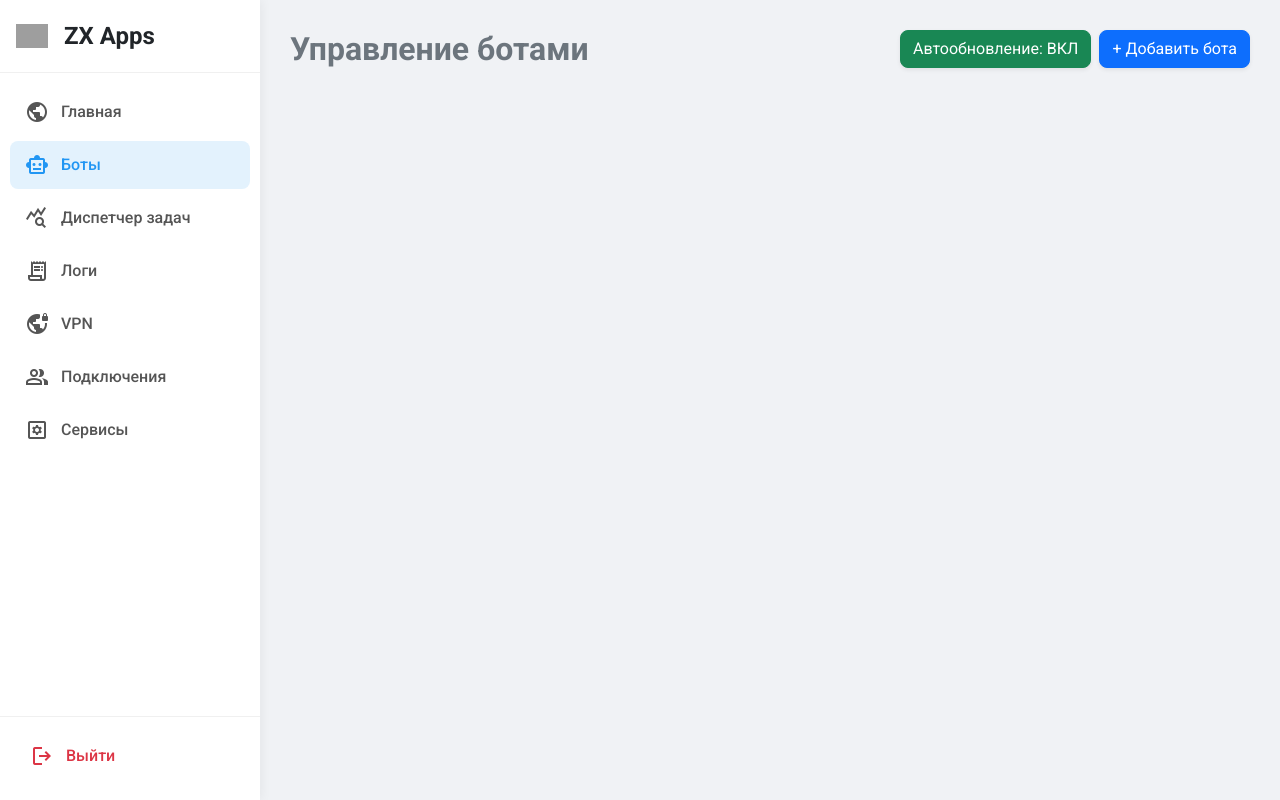
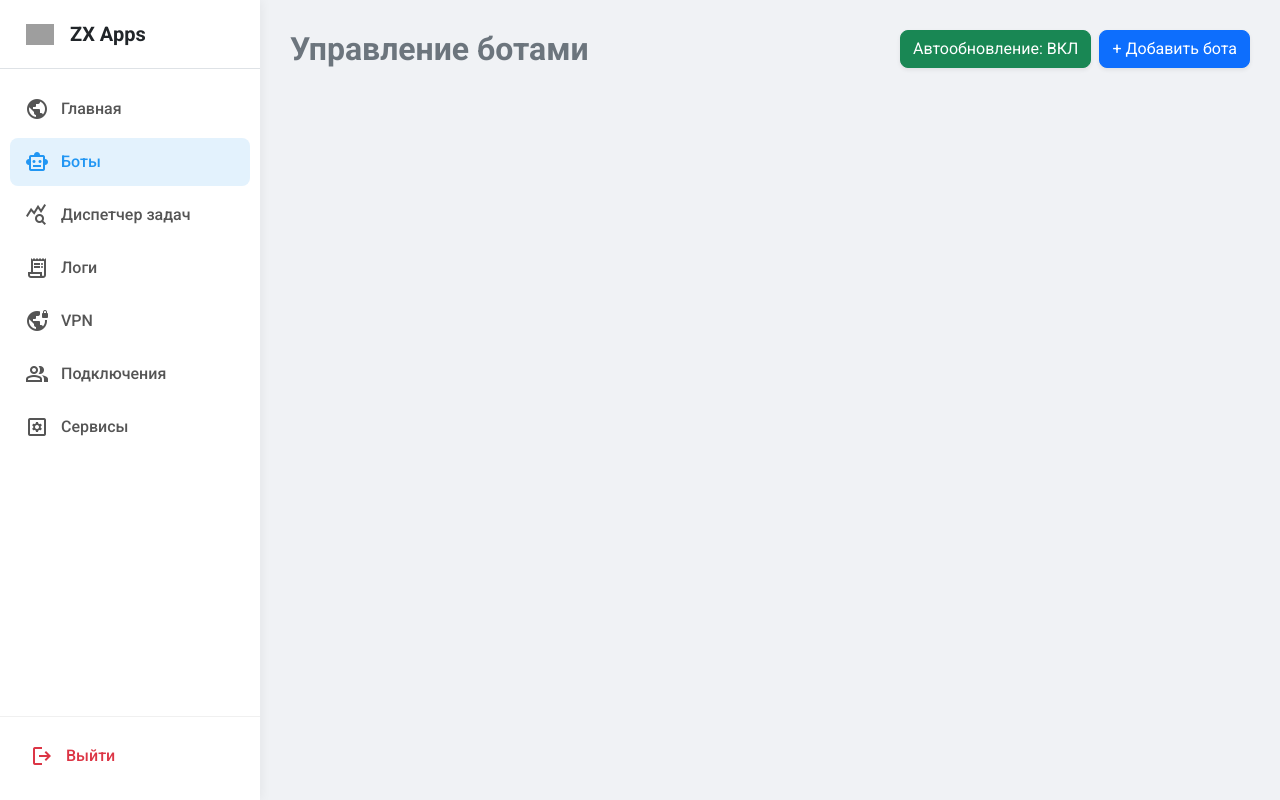
Before and after one commit to Zotic/webpanel, a Flask app: page /bots in a window 1280 px wide. Run offline with Flask 3, Linux system fonts and the light colour scheme; the visitor is signed in with stand-in values (Sample User, id 1); some libraries are stand-ins or nearby versions; grey boxes are pictures that could not be loaded.

Commit message:
Update base.html

```diff
--- a/templates/base.html
+++ b/templates/base.html
@@ -26,12 +26,12 @@
 </div>
 
 <div class="sidebar" id="sidebar">
-    <!-- Сделали логотип кликабельным ссылкой на главную и выровняли влево (ps-3) -->
-    <a href="/" class="sidebar-header d-flex align-items-center gap-3 ps-3 text-decoration-none">
-        <img src="/static/zx_logo.svg" alt="Logo" class="sidebar-logo" style="width: 32px; height: 32px;">
-        <h4 class="mb-0 fw-bold text-dark">ZX Apps</h4>
+    <a href="/" class="sidebar-header d-flex align-items-center gap-3 ps-4 text-decoration-none border-bottom">
+        <!-- Логотип теперь идеально выровнен с иконками меню -->
+        <img src="/static/zx_logo.svg" alt="Logo" class="sidebar-logo" style="width: 28px; height: 28px; margin-left: 2px;">
+        <h4 class="mb-0 fw-bold text-dark" style="font-size: 1.25rem;">ZX Apps</h4>
     </a>
-    <div class="sidebar-nav">
+    <div class="sidebar-nav pt-3">
         <!-- Главная страница на первом месте -->
         <a href="/" class="nav-link {% if request.path == '/' or request.path == '/site_stats' %}active{% endif %}">
             <span class="material-symbols-outlined">public</span> Главная
```
